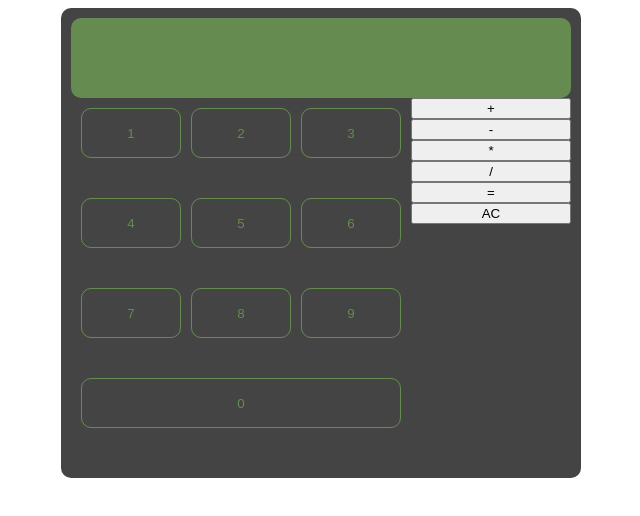
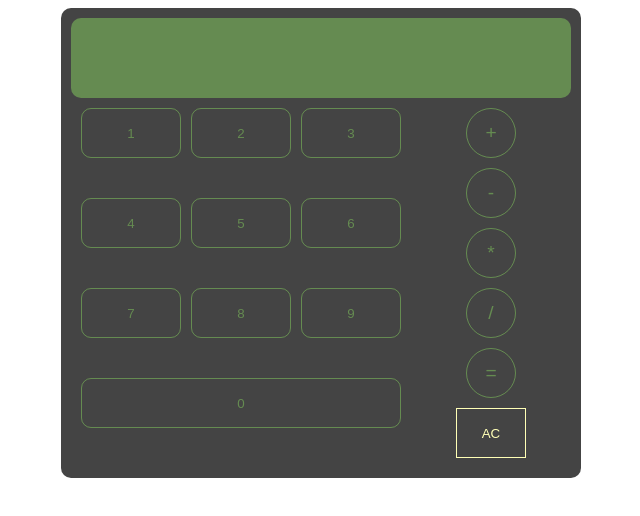
Before and after one commit to cookingnoob/2025-top-calculator, a plain HTML site: page index.html in a window 1280 px wide. Shown: the whole page, without its empty margins (319-959 px from the left). Drawn offline with Linux system fonts and the light colour scheme.

Commit message:
add styles for operations buttons and clear, delete duplicated rules for style

```diff
--- a/style.css
+++ b/style.css
@@ -44,6 +44,25 @@
 }
 .operations-buttons-container {
   display: flex;
+  flex-direction: column;
+  align-items: center;
+  margin-top: 10px;
+  gap: 10px;
   flex: 1;
-  flex-direction: column;
 }
+.operation-button {
+  background-color: transparent;
+  color: rgba(156, 255, 102, 0.38);
+  border: 1px solid rgba(156, 255, 102, 0.38);
+  width: 50px;
+  height: 50px;
+  font-size: larger;
+  border-radius: 40px;
+}
+.clear-btn {
+  width: 70px;
+  height: 50px;
+  background-color: transparent;
+  border: 1px solid rgb(255, 255, 182);
+  color: rgb(255, 255, 182);
+}
```
